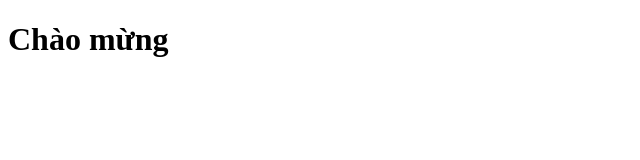
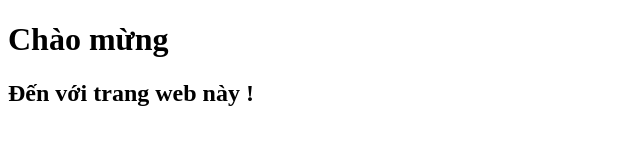
Before and after one commit to AcXuanIT/Study_, a plain HTML site: page index.html in a window 1280 px wide. Shown: the whole page, without its empty margins (0-640 px from the left). Drawn offline with Linux system fonts and the light colour scheme.

Commit message:
Updata 1

```diff
--- a/index.html
+++ b/index.html
@@ -7,5 +7,6 @@
   </head>
   <body>
     <h1>Chào mừng</h1>
+    <h2>Đến với trang web này !</h2>
   </body>
 </html>
```
